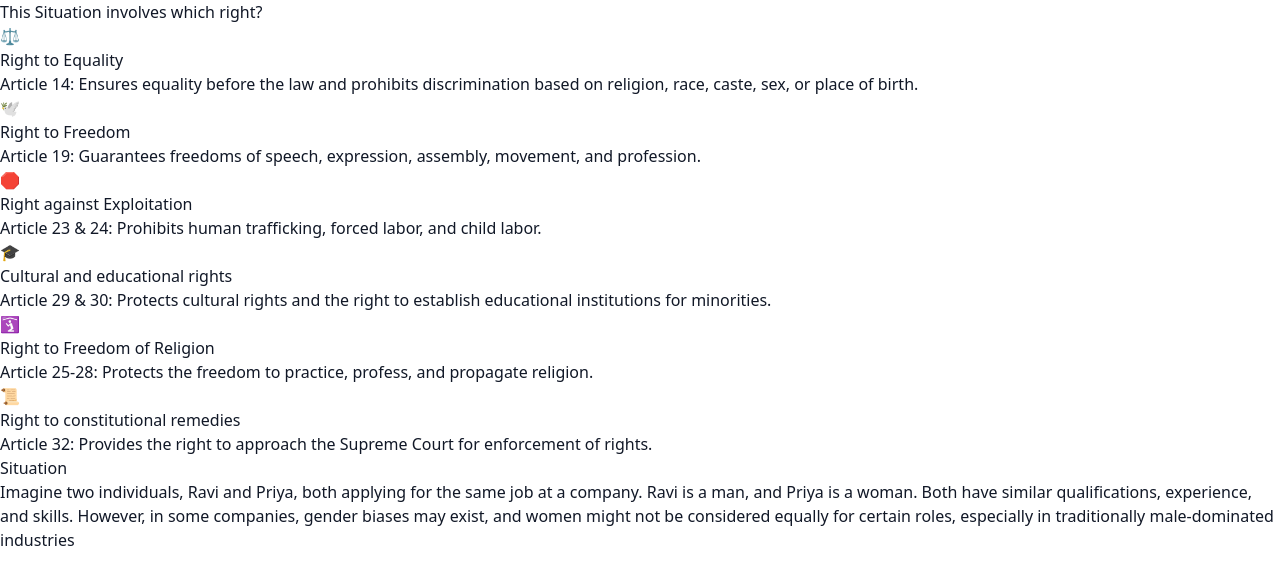
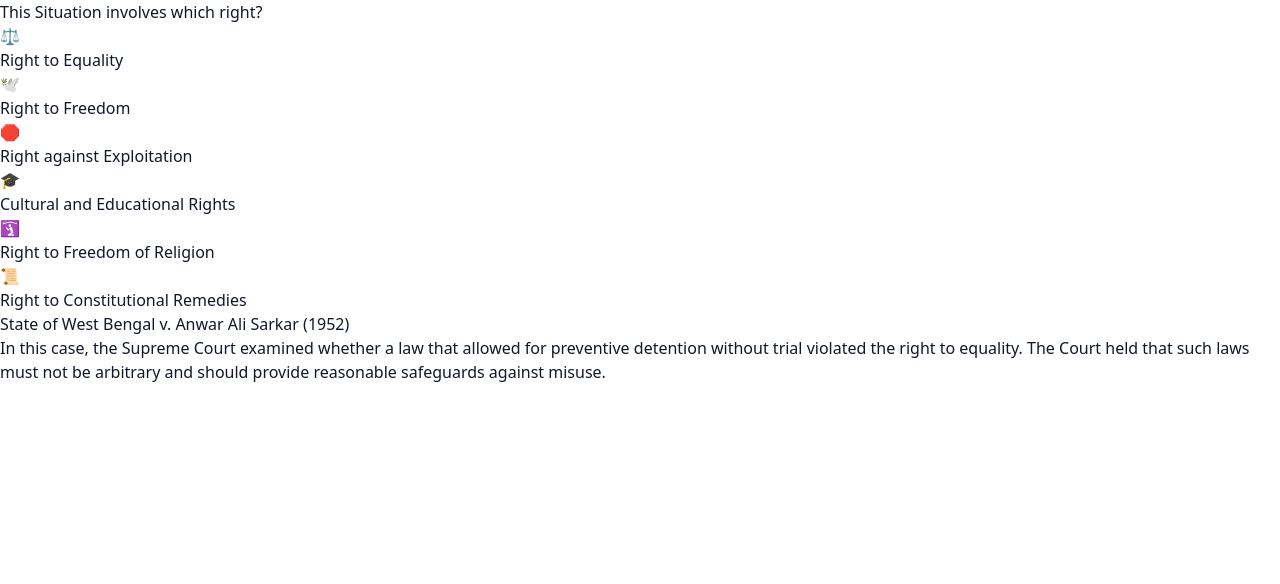
Before and after one commit to KL0maboi/republic-project, a Next.js app: page /game/cases in a window 1280 px wide. Shown: the top 584 px of the page. Built offline with nearby package versions, Linux system fonts and the light colour scheme.

Commit message:
added page with more info on rights and improve the cases game with more content

```diff
--- a/src/app/game/cases/page.tsx
+++ b/src/app/game/cases/page.tsx
@@ -1,48 +1,92 @@
+"use client";
+import { redirect } from "next/navigation";
+import { useState } from "react";
+
 export default function Home() {
+  const [selectedRight, setSelectedRight] = useState<string | null>(null);
+  const [isCorrect, setIsCorrect] = useState<boolean | null>(null);
+  const [currentCaseIndex, setCurrentCaseIndex] = useState(0);
+  const [wrongAnswers, setWrongAnswers] = useState<string[]>([]);
+
   const rights = [
     {
       name: "Right to Equality",
-      description:
-        "Article 14: Ensures equality before the law and prohibits discrimination based on religion, race, caste, sex, or place of birth.",
       icon: "⚖️",
     },
     {
       name: "Right to Freedom",
-      description:
-        "Article 19: Guarantees freedoms of speech, expression, assembly, movement, and profession.",
       icon: "🕊️",
     },
     {
       name: "Right against Exploitation",
-      description:
-        "Article 23 & 24: Prohibits human trafficking, forced labor, and child labor.",
       icon: "🛑",
     },
     {
-      name: "Cultural and educational rights",
-      description:
-        "Article 29 & 30: Protects cultural rights and the right to establish educational institutions for minorities.",
+      name: "Cultural and Educational Rights",
       icon: "🎓",
     },
     {
       name: "Right to Freedom of Religion",
-      description:
-        "Article 25-28: Protects the freedom to practice, profess, and propagate religion.",
       icon: "🛐",
     },
     {
-      name: "Right to constitutional remedies",
-      description:
-        "Article 32: Provides the right to approach the Supreme Court for enforcement of rights.",
+      name: "Right to Constitutional Remedies",
       icon: "📜",
     },
   ];
 
   const cases = [
     {
-      text: "Imagine two individuals, Ravi and Priya, both applying for the same job at a company. Ravi is a man, and Priya is a woman. Both have similar qualifications, experience, and skills. However, in some companies, gender biases may exist, and women might not be considered equally for certain roles, especially in traditionally male-dominated industries",
+      name: "State of West Bengal v. Anwar Ali Sarkar (1952)",
+      text: "In this case, the Supreme Court examined whether a law that allowed for preventive detention without trial violated the right to equality. The Court held that such laws must not be arbitrary and should provide reasonable safeguards against misuse.",
+      correctAnswer: "Right to Equality",
+    },
+    {
+      name: "Maneka Gandhi v. Union of India (1978)",
+      text: "Maneka Gandhi's passport was impounded by the government without providing reasons. The Supreme Court ruled that the right to travel abroad is a part of the right to personal liberty under Article 21, and any restriction must be reasonable and follow due process.",
+      correctAnswer: "Right to Freedom",
+    },
+    {
+      name: "K.S. Puttaswamy v. Union of India (2017)",
+      text: "The Supreme Court unanimously declared the right to privacy as a fundamental right under the Constitution, emphasizing that privacy is intrinsic to the right to life and personal liberty.",
+      correctAnswer: "Right to Constitutional Remedies",
+    },
+    {
+      name: "Indian Young Lawyers Association v. State of Kerala (2018)",
+      text: "The Supreme Court lifted the ban on women of menstruating age entering the Sabarimala temple, ruling that the practice violated the right to equality and the right to freedom of religion.",
+      correctAnswer: "Right to Freedom of Religion",
+    },
+    {
+      name: "Unni Krishnan, J.P. v. State of Andhra Pradesh (1993)",
+      text: "The Supreme Court held that the right to education is a fundamental right under Article 21, and the state is obligated to provide free and compulsory education to children up to the age of 14.",
+      correctAnswer: "Cultural and Educational Rights",
+    },
+    {
+      name: "Bandhua Mukti Morcha v. Union of India (1984)",
+      text: "The Supreme Court addressed the issue of bonded labor, ruling that the practice violated the right against exploitation and directed the government to take steps to eliminate it.",
+      correctAnswer: "Right against Exploitation",
     },
   ];
+
+  const handleRightClick = (right: string) => {
+    if (selectedRight == cases[currentCaseIndex].correctAnswer) return;
+
+    setSelectedRight(right);
+    if (right === cases[currentCaseIndex].correctAnswer) {
+      setIsCorrect(true);
+    } else {
+      setIsCorrect(false);
+      setWrongAnswers((prev) => [...prev, right]);
+    }
+  };
+
+  const handleNextCase = () => {
+    if (currentCaseIndex === 5) return redirect("/game/cases/rights");
+    setIsCorrect(null);
+    setSelectedRight(null);
+    setWrongAnswers([]);
+    setCurrentCaseIndex((prev) => (prev + 1) % cases.length);
+  };
 
   return (
     <main className="flex h-screen w-screen flex-col items-center bg-gray-100 p-8">
@@ -54,23 +98,40 @@ export default function Home() {
         {rights.map((right) => (
           <div
             key={right.name}
-            className="rounded-lg border bg-white p-4 shadow-md transition hover:shadow-lg"
+            onClick={() => handleRightClick(right.name)}
+            className={`cursor-pointer rounded-lg border p-4 shadow-md transition hover:shadow-lg ${
+              selectedRight === right.name
+                ? isCorrect
+                  ? "cursor-default border-green-500 bg-green-100"
+                  : "cursor-default border-red-500 bg-red-100"
+                : wrongAnswers.includes(right.name)
+                  ? "cursor-default border-red-500 bg-red-100"
+                  : "bg-white"
+            }`}
           >
-            <div className="mb-2 flex items-center justify-center text-2xl">
+            <div className="mb-2 flex items-center justify-center text-4xl">
               {right.icon}
             </div>
             <h2 className="text-center text-lg font-semibold">{right.name}</h2>
-            <p className="text-center text-sm text-gray-600">
-              {right.description}
-            </p>
           </div>
         ))}
       </div>
 
       <div className="h-full w-full rounded-lg border bg-white p-6 text-center shadow-md">
-        <h2 className="mb-4 text-xl font-semibold">Situation</h2>
-        <p className="text-gray-700">{cases[0].text}</p>
+        <h2 className="mb-4 text-2xl font-semibold">
+          {cases[currentCaseIndex].name}
+        </h2>
+        <p className="text-lg text-gray-700">{cases[currentCaseIndex].text}</p>
       </div>
+
+      {isCorrect == true && (
+        <button
+          onClick={handleNextCase}
+          className="fixed bottom-8 right-8 flex items-center justify-center rounded-full bg-blue-500 p-4 text-white hover:scale-105 active:scale-95"
+        >
+          <span className="text-xl">➡️</span>
+        </button>
+      )}
     </main>
   );
 }
```
Also changed, not shown: src/app/game/cases/rights/page.tsx (added, +84 -0 lines).
